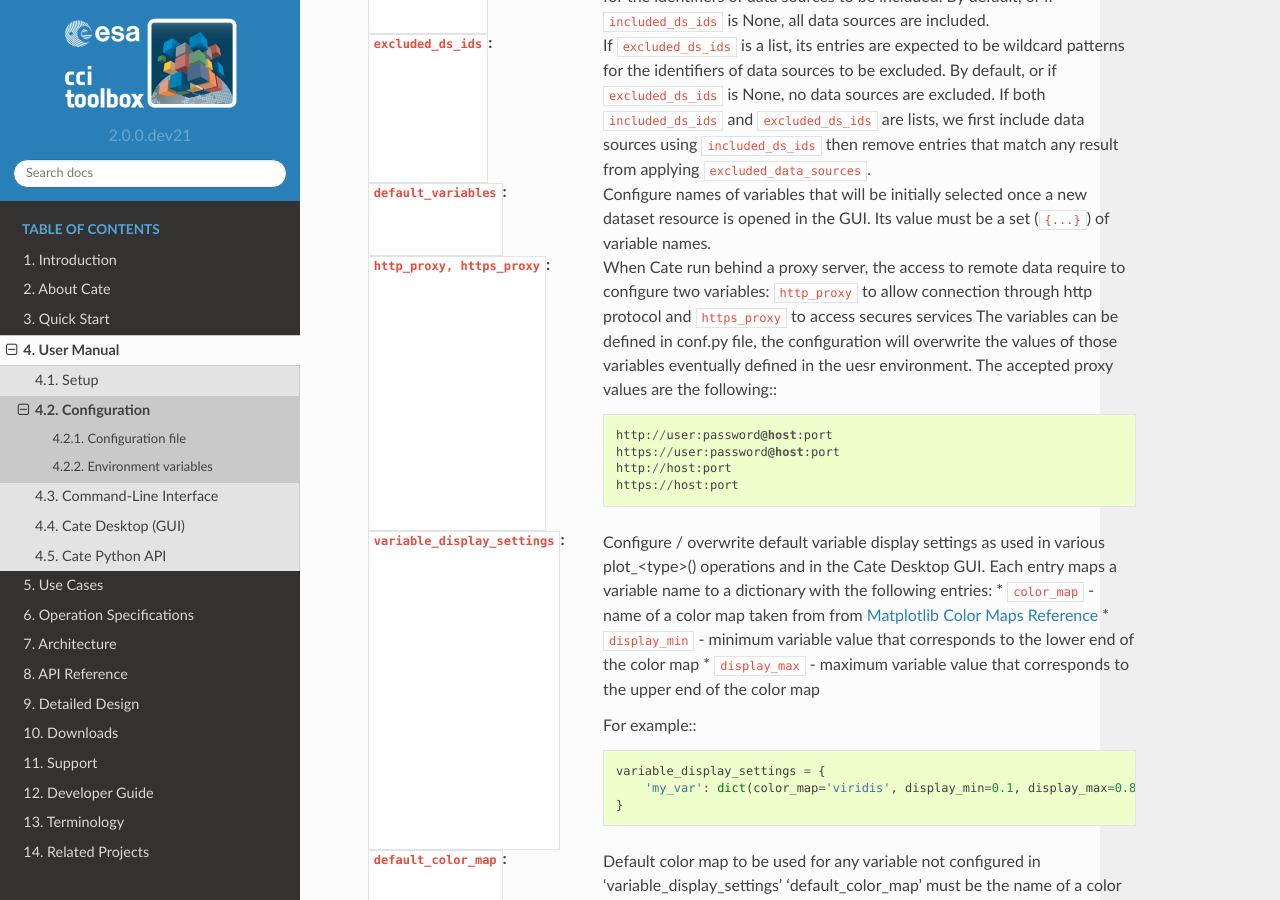
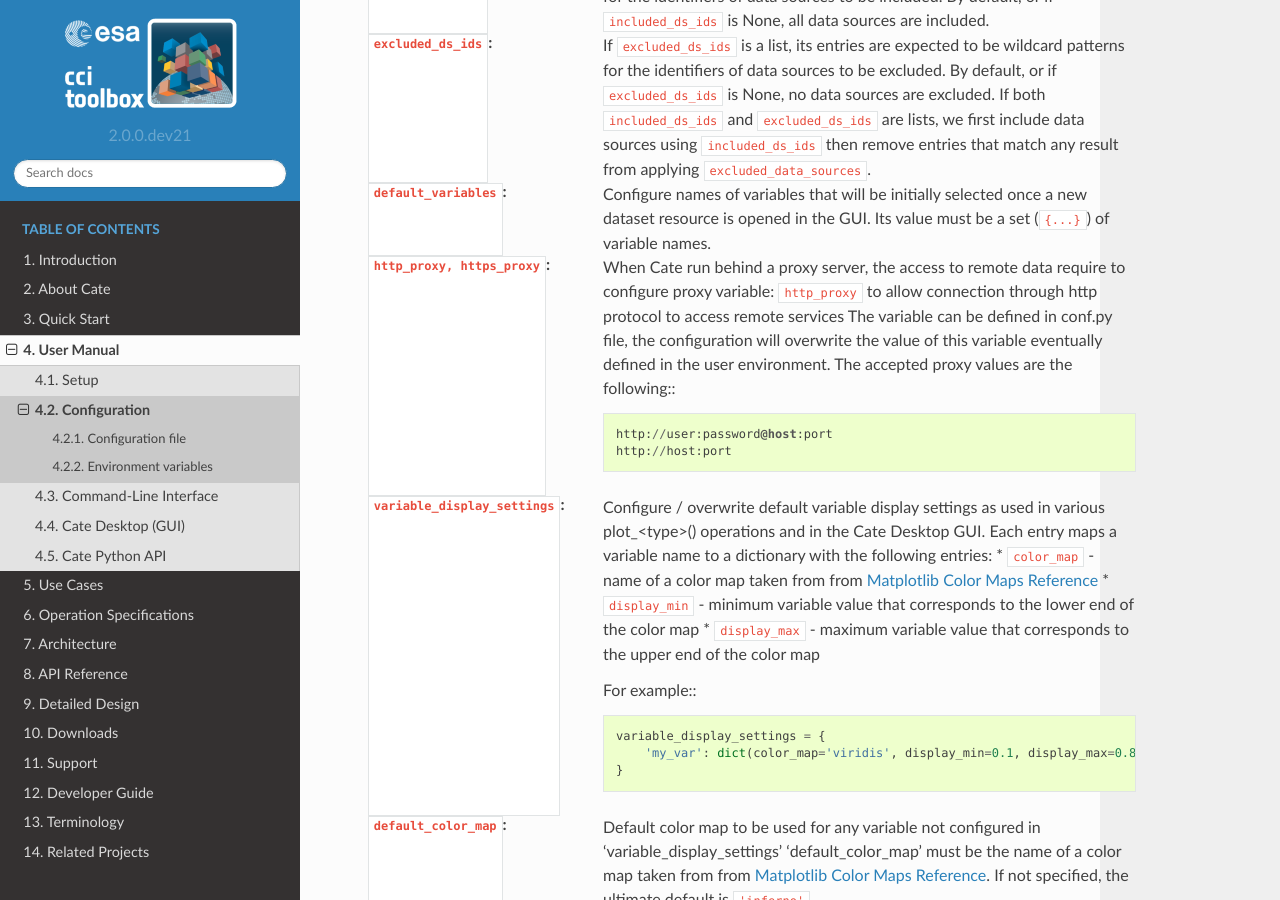
Before and after one commit to CCI-Tools/cate, a Sphinx documentation site: the page built from doc/source/user_manual/um_conf.rst, in a window 1280 px wide and 900 px high, scrolled down 763 px. Built offline with Sphinx 7.4.7 and the Read the Docs theme 2.0.0, drawn with Linux system fonts in a browser that asks for light colours.

Commit message:
user manual updated

```diff
--- a/doc/source/user_manual/um_conf.rst
+++ b/doc/source/user_manual/um_conf.rst
@@ -50,16 +50,15 @@ Given here is an overview of the possible configuration settings:
     (``{...}``) of variable names.
 
 :``http_proxy, https_proxy``:
-    When Cate run behind a proxy server, the access to remote data require to configure two variables:
-    ``http_proxy`` to allow connection through http protocol and ``https_proxy`` to access secures services
-    The variables can be defined in conf.py file, the configuration will overwrite the values of those
-    variables eventually defined in the uesr environment.
+    When Cate run behind a proxy server, the access to remote data require to configure proxy variable:
+    ``http_proxy`` to allow connection through http protocol to access remote services
+    The variable can be defined in conf.py file, the configuration will overwrite the value of this
+    variable eventually defined in the user environment.
     The accepted proxy values are the following:::
 
         http://user:password@host:port
-        https://user:password@host:port
         http://host:port
-        https://host:port
+
 
 :``variable_display_settings``:
     Configure / overwrite default variable display settings as used in various plot_<type>() operations
```
Also changed, not shown: CHANGES.md (+1 -1 lines).
